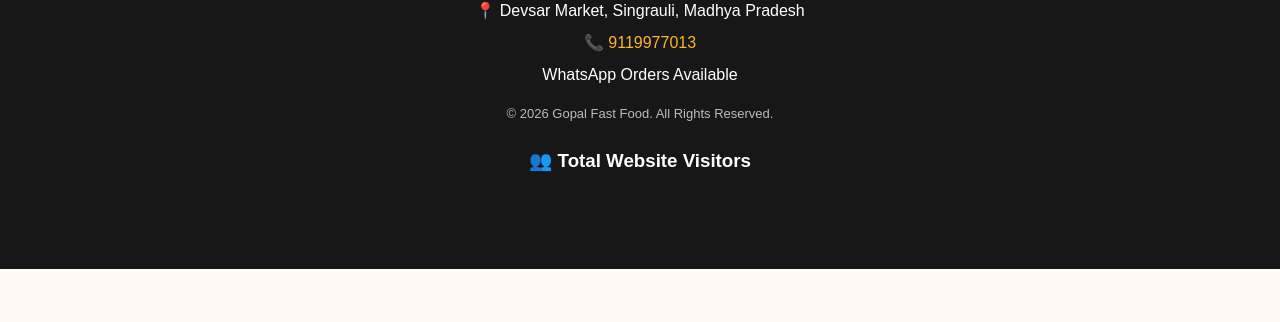
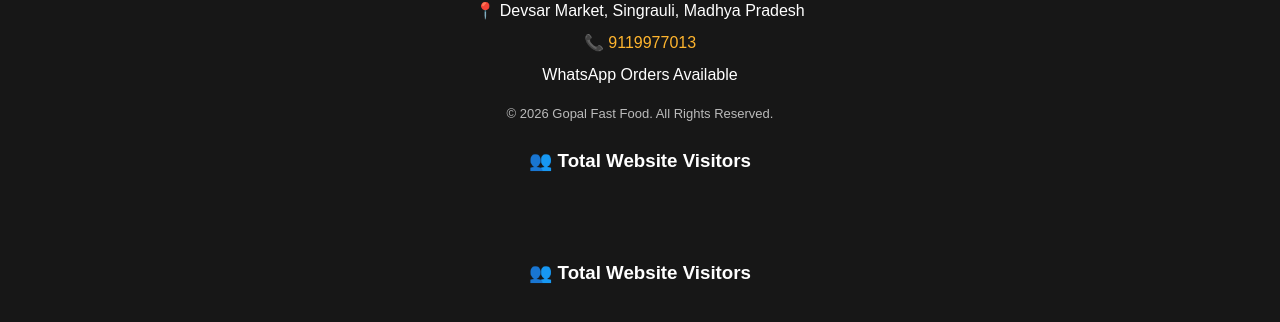
Before and after one commit to gopalfastfood/gopal-fast-food, a plain HTML site: page index.html in a window 1280 px wide. Shown: the part 3632-3954 px from the top of the page. Before the commit the page ends 3901 px from the top, so only its background shows below. Drawn offline with Linux system fonts and the light colour scheme.

Commit message:
Update index.html

```diff
--- a/index.html
+++ b/index.html
@@ -149,6 +149,20 @@ Your order details will open in WhatsApp. Please press Send there to confirm you
   </div>
 </div>
 <script src="https://counterapi.com/c.js?ns=gopalfastfood.github.io" async></script>
+
+
+<!-- Gopal Fast Food Visitor Counter -->
+<div style="text-align:center; padding:15px;">
+  <h3>👥 Total Website Visitors</h3>
+  <div class="counterapi"
+       key="gopal-homepage"
+       label="visitors"
+       style="min-height:44px;">
+  </div>
+</div>
+
+<script src="https://counterapi.com/c.js?ns=gopalfastfood.github.io" async></script>
+
 
 
 <script>
```
